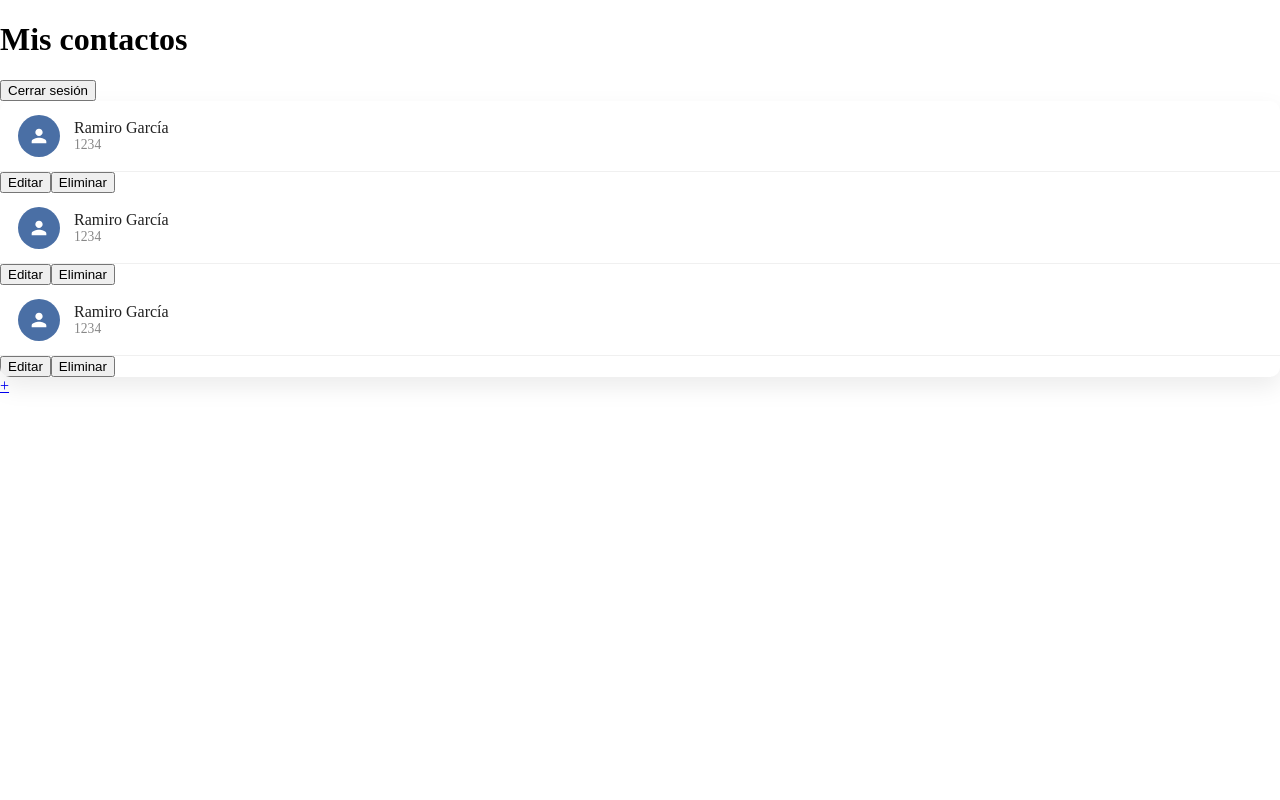
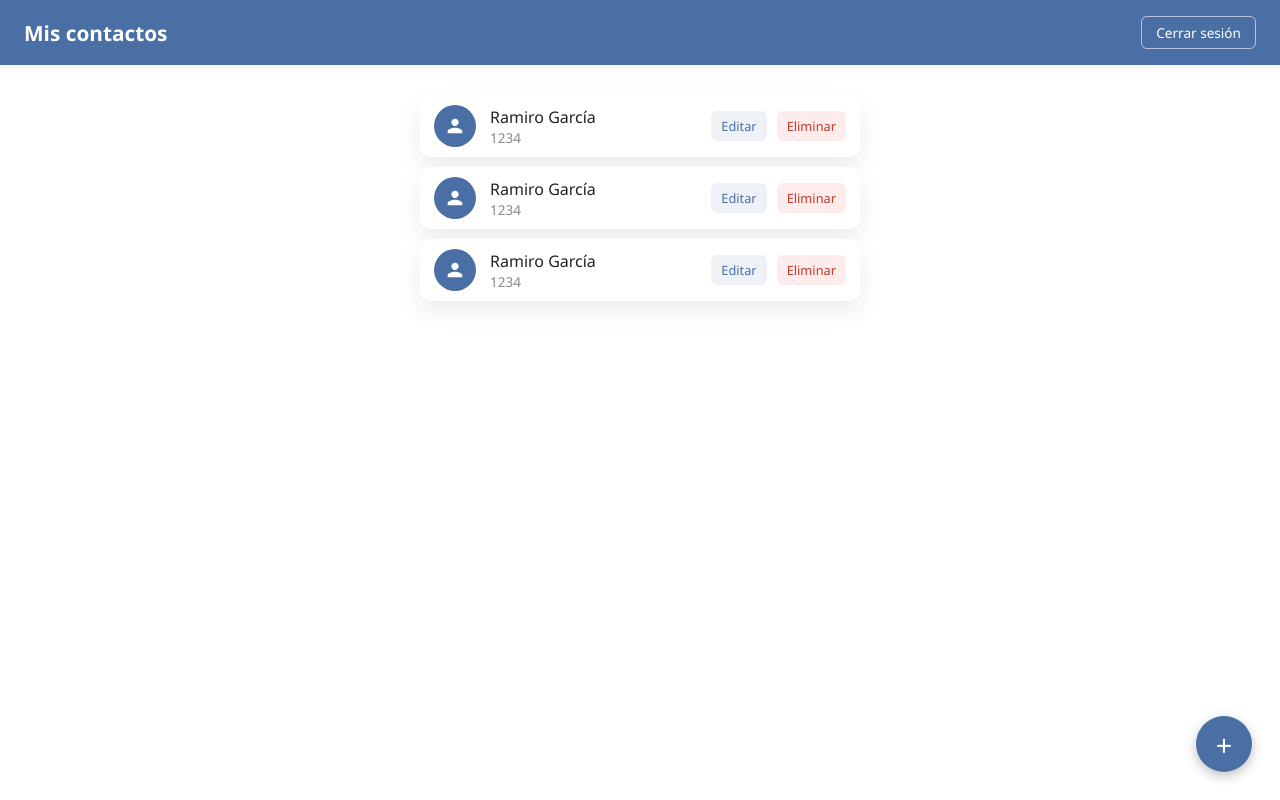
Before and after one commit to RamiroGarcia1/Agenda-Contacto, an Angular app: page /contacts in a window 1280 px wide. Built offline with nearby package versions, Linux system fonts and the light colour scheme.

Commit message:
diseño y mejora de la funcionalidad de la pagina

```diff
--- a/src/app/pages/contact-details/contact-details.html
+++ b/src/app/pages/contact-details/contact-details.html
@@ -1,5 +1,5 @@
 <div class="detalle-page">
-    <a class="volver" routerLink="/contacts">&larr; Volver</a>
+    <a class="volver" routerLink="/contacts">Volver</a>
 
     <div class="detalle-card">
         <div class="avatar-grande">
@@ -8,16 +8,19 @@
                     d="M12 12c2.21 0 4-1.79 4-4s-1.79-4-4-4-4 1.79-4 4 1.79 4 4 4zm0 2c-2.67 0-8 1.34-8 4v2h16v-2c0-2.66-5.33-4-8-4z" />
             </svg>
         </div>
-        <h1>Nombre y Apellido</h1>
+        <h1>{{ contacto?.nombre }} {{ contacto?.apellido }}</h1>
         <p class="id-actual">ID actual: {{ id() }}</p>
 
         <div class="detalle-row">
             <span class="etiqueta">Teléfono</span>
-            <span class="valor">Telefono</span>
+            <span class="valor">{{ contacto?.telefono }}</span>
         </div>
         <div class="detalle-row">
             <span class="etiqueta">Dirección</span>
-            <span class="valor">Direccion</span>
+            <span class="valor">{{ contacto?.direccion }}</span>
+        </div>
+        <div>
+            <button class="btn-eliminar-detalle" (click)="eliminarContacto(id())">Eliminar contacto</button>
         </div>
     </div>
 </div>
--- a/src/app/pages/contact-details/contact-details.scss
+++ b/src/app/pages/contact-details/contact-details.scss
@@ -67,3 +67,20 @@ h1 {
         font-weight: 500;
     }
 }
+
+.btn-eliminar-detalle {
+    margin-top: 20px;
+    width: 100%;
+    padding: 10px;
+    background-color: #fdeceb;
+    color: #c0392b;
+    border: none;
+    border-radius: 6px;
+    font-size: 0.9rem;
+    font-family: inherit;
+    cursor: pointer;
+
+    &:hover {
+        background-color: #f8d7d3;
+    }
+}
--- a/src/app/pages/contact-details/contact-details.ts
+++ b/src/app/pages/contact-details/contact-details.ts
@@ -1,8 +1,12 @@
 import { Component, inject, input, OnInit } from '@angular/core';
 import { ContactsService } from '../../services/contacts';
 import { Contact } from '../../interfaces/contacts';
+import { Router, RouterLink } from '@angular/router';
+import Swal from 'sweetalert2';
+
+
 @Component({
-  imports: [],
+  imports: [RouterLink],
   selector: 'app-contact-details',
   styleUrl: './contact-details.scss',
   templateUrl: './contact-details.html',
@@ -12,9 +16,29 @@ export class ContactDetails implements OnInit {
   id = input.required<string>();
   contacto: Contact | undefined;
   contactsService = inject(ContactsService);
+  router = inject(Router)
 
   ngOnInit(): void {
     this.contacto = this.contactsService.getContactById(this.id())
   }
 
+  eliminarContacto(id: string) {
+    this.contactsService.deleteContact(id);
+    Swal.mixin({
+      toast: true,
+      position: "top-end",
+      showConfirmButton: false,
+      timer: 2000,
+      theme: 'dark',
+      timerProgressBar: false,
+      didOpen: (toast) => {
+        toast.onmouseenter = Swal.stopTimer;
+        toast.onmouseleave = Swal.resumeTimer;
+      }
+    }).fire({
+      icon: "success",
+      title: "Contacto eliminado"
+    });
+    this.router.navigate(["/contacts"])
+  }
 }
--- a/src/app/pages/contacts/contacts.html
+++ b/src/app/pages/contacts/contacts.html
@@ -19,10 +19,8 @@
                     <span class="telefono">{{ contacto.telefono }}</span>
                 </span>
             </a>
-            <div class="acciones">
-                <button [routerLink]="['/contacts/edit', contacto.id]">Editar</button>
-                <button (click)="eliminarContacto(contacto.id)">Eliminar</button>
-            </div>
+            <a class="btn-editar" [routerLink]="['/contacts', contacto.id, 'edit']">Editar</a>
+            <button class="btn-eliminar" (click)="eliminarContacto(contacto.id)">Eliminar</button>
         </div>
         }
     </div>
--- a/src/app/pages/contacts/contacts.scss
+++ b/src/app/pages/contacts/contacts.scss
@@ -1,43 +1,67 @@
-.contactos-page {
-    max-width: 480px;
-    margin: 40px auto;
-    padding: 0 20px;
+:host {
+    display: block;
     font-family: 'Segoe UI', Arial, sans-serif;
+}
+
+header {
+    display: flex;
+    justify-content: space-between;
+    align-items: center;
+    padding: 16px 24px;
+    background-color: #4a6fa5;
+    color: white;
 
     h1 {
-        color: #2c3e50;
-        font-size: 1.5rem;
-        margin-bottom: 20px;
+        font-size: 1.3rem;
+        margin: 0;
+    }
+
+    button {
+        background: none;
+        border: 1px solid rgba(255, 255, 255, 0.6);
+        color: white;
+        padding: 6px 14px;
+        border-radius: 6px;
+        cursor: pointer;
+        font-size: 0.85rem;
+        font-family: inherit;
+
+        &:hover {
+            background-color: rgba(255, 255, 255, 0.15);
+        }
     }
 }
 
+main {
+    max-width: 480px;
+    margin: 30px auto;
+    padding: 0 20px 90px;
+}
+
 .contactos-lista {
-    list-style: none;
-    margin: 0;
-    padding: 0;
+    display: flex;
+    flex-direction: column;
+    gap: 10px;
+}
+
+.card {
     background: white;
     border-radius: 10px;
     box-shadow: 0 10px 25px rgba(0, 0, 0, 0.08);
-    overflow: hidden;
+    padding: 10px 14px;
+    display: flex;
+    align-items: center;
+    gap: 10px;
 }
 
 .contacto-item {
     display: flex;
     align-items: center;
     gap: 14px;
-    padding: 14px 18px;
     text-decoration: none;
     color: inherit;
-    border-bottom: 1px solid #f0f0f0;
-    transition: background-color 0.15s ease;
-
-    &:hover {
-        background-color: #f7f9fc;
-    }
-}
-
-li:last-child .contacto-item {
-    border-bottom: none;
+    flex: 1;
+    min-width: 0;
 }
 
 .avatar {
@@ -49,18 +73,21 @@ li:last-child .contacto-item {
     display: flex;
     align-items: center;
     justify-content: center;
-    font-weight: 600;
     flex-shrink: 0;
 }
 
 .info {
     display: flex;
     flex-direction: column;
+    min-width: 0;
 }
 
 .nombre {
     font-weight: 500;
     color: #222;
+    white-space: nowrap;
+    overflow: hidden;
+    text-overflow: ellipsis;
 }
 
 .telefono {
@@ -68,25 +95,54 @@ li:last-child .contacto-item {
     color: #888;
 }
 
-.boton-agregar {
-    margin-top: 20px;
-    width: 100%;
-    padding: 12px;
+.btn-editar,
+.btn-eliminar {
+    border: none;
+    border-radius: 6px;
+    padding: 6px 10px;
+    font-size: 0.8rem;
+    font-family: inherit;
+    cursor: pointer;
+    text-decoration: none;
+    flex-shrink: 0;
+}
+
+.btn-editar {
+    background-color: #eef2f7;
+    color: #4a6fa5;
+
+    &:hover {
+        background-color: #dde6f0;
+    }
+}
+
+.btn-eliminar {
+    background-color: #fdeceb;
+    color: #c0392b;
+
+    &:hover {
+        background-color: #f8d7d3;
+    }
+}
+
+.fab {
+    position: fixed;
+    bottom: 28px;
+    right: 28px;
+    width: 56px;
+    height: 56px;
+    border-radius: 50%;
     background-color: #4a6fa5;
     color: white;
-    border: none;
-    border-radius: 6px;
-    font-size: 1rem;
-    font-family: inherit;
-    cursor: pointer;
+    display: flex;
+    align-items: center;
+    justify-content: center;
+    font-size: 1.8rem;
+    text-decoration: none;
+    box-shadow: 0 4px 12px rgba(0, 0, 0, 0.25);
     transition: background-color 0.2s ease;
 
     &:hover {
         background-color: #3a5a87;
     }
-
-    &:disabled {
-        background-color: #ccc;
-        cursor: not-allowed;
-    }
 }
--- a/src/app/pages/contacts/contacts.ts
+++ b/src/app/pages/contacts/contacts.ts
@@ -22,4 +22,4 @@ export class Contacts {
       timer: 1500
     });
   }
-}
+  }
--- a/src/app/pages/create-edit-contacts/create-edit-contacts.html
+++ b/src/app/pages/create-edit-contacts/create-edit-contacts.html
@@ -5,5 +5,5 @@
     <input type="text" [formField]="formCreateContact.apellido" id="apellido" />
     <label for="telefono">Numero de telefono</label>
     <input type="text" [formField]="formCreateContact.telefono" id="telefono" />
-    <button>Agregar contacto</button>
+    <button>{{ id() ? 'Editar contacto' : 'Agregar contacto' }}</button>
 </form>
--- a/src/app/pages/create-edit-contacts/create-edit-contacts.scss
+++ b/src/app/pages/create-edit-contacts/create-edit-contacts.scss
@@ -0,0 +1,54 @@
+:host {
+    display: block;
+    font-family: 'Segoe UI', Arial, sans-serif;
+}
+
+form {
+    max-width: 380px;
+    margin: 60px auto;
+    background: white;
+    padding: 35px;
+    border-radius: 10px;
+    box-shadow: 0 10px 25px rgba(0, 0, 0, 0.08);
+    display: flex;
+    flex-direction: column;
+
+    label {
+        font-size: 0.85rem;
+        font-weight: 600;
+        color: #555;
+        margin-top: 12px;
+        margin-bottom: 6px;
+    }
+
+    input {
+        padding: 10px 12px;
+        border: 1px solid #ddd;
+        border-radius: 6px;
+        font-size: 0.95rem;
+        font-family: inherit;
+
+        &:focus {
+            outline: none;
+            border-color: #4a6fa5;
+            box-shadow: 0 0 0 3px rgba(74, 111, 165, 0.15);
+        }
+    }
+
+    button {
+        margin-top: 22px;
+        padding: 12px;
+        background-color: #4a6fa5;
+        color: white;
+        border: none;
+        border-radius: 6px;
+        font-size: 1rem;
+        font-family: inherit;
+        cursor: pointer;
+        transition: background-color 0.2s ease;
+
+        &:hover {
+            background-color: #3a5a87;
+        }
+    }
+}
--- a/src/app/services/contacts.ts
+++ b/src/app/services/contacts.ts
@@ -30,16 +30,14 @@ export class ContactsService {
     },
   ]
 
-  agregarContacto(nuevoContacto: Contact): string {
+  agregarContacto(nuevoContacto: Contact) {
     const nuevoId = (this.contactList.length + 1).toString();
     this.contactList.push({
+      id: nuevoId,
       nombre: nuevoContacto.nombre,
       apellido: nuevoContacto.apellido,
-      telefono: nuevoContacto.telefono,
-      direccion: nuevoContacto.direccion,
-      email: nuevoContacto.email,
-      id: nuevoId
-    });
+      telefono: nuevoContacto.telefono
+    })
     return nuevoId;
   }
 
@@ -49,6 +47,13 @@ export class ContactsService {
   }
 
   deleteContact(id: string) {
-    this.contactList = this.contactList.filter(contact => contact.id !== id);
+    this.contactList = this.contactList.filter(c => c.id !== id);
+  }
+
+  editContact(contact: Contact) {
+    this.contactList = this.contactList.map(c => {
+      if (c.id === contact.id) return contact;
+      return c
+    });
   }
 }
```
Also changed, not shown: src/app/pages/create-edit-contacts/create-edit-contacts.ts (+47 -5 lines).
